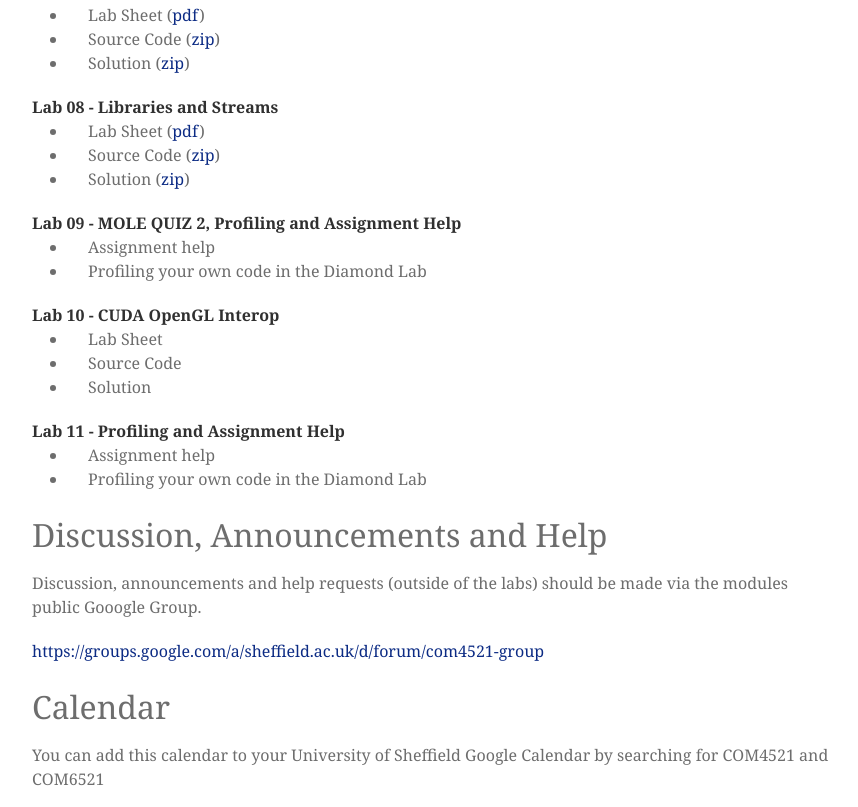
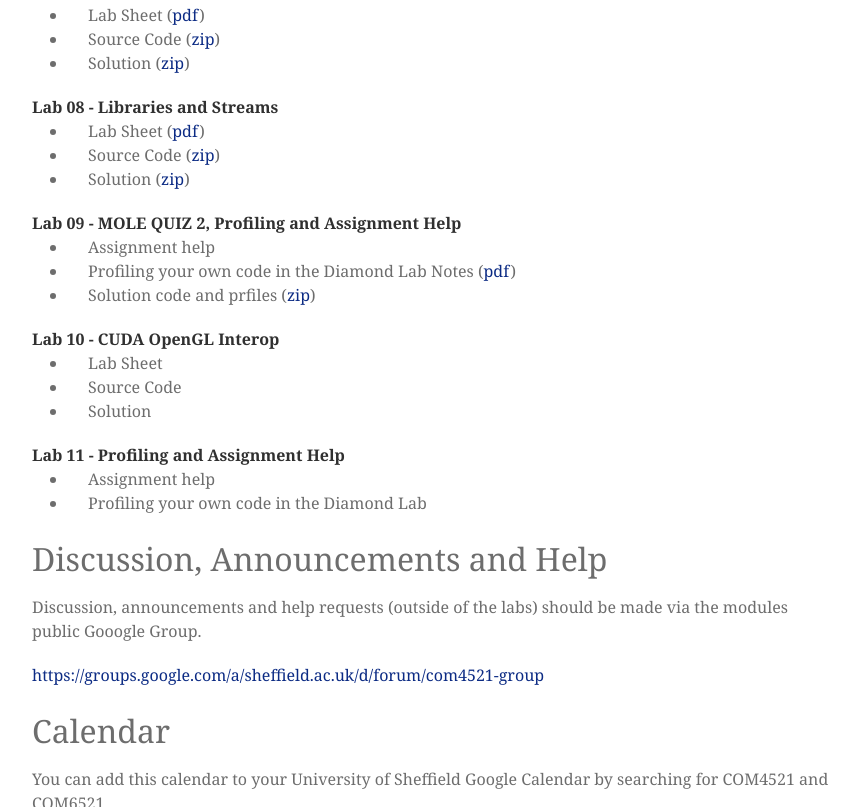
Before and after one commit to mondus/mondus.github.io, a Jekyll site: the page built from teaching/COM4521/index.md, in a window 1280 px wide and 900 px high, scrolled down 5591 px, cut to the strip 0-807 px from the top of the window. Shown: the whole strip, without its empty margins (208-1066 px from the left). Built offline with Jekyll 4.4.1, drawn with Linux system fonts in a browser that asks for light colours; nearby versions of some CDN libraries; some web fonts are replaced; some of the changed text lies outside the part shown.

Commit message:
Update index.md

```diff
--- a/teaching/COM4521/index.md
+++ b/teaching/COM4521/index.md
@@ -172,7 +172,7 @@ Lectures will take place on Mondays 15:00 until 17:00 in Diamond lecture theatre
 * Profiling Introduction
 * The Problem
 * Visual Profiler Guided Analysis
-* Profiling in the lab
+* Profiling in the lab Notes ([pdf](https://drive.google.com/file/d/0B2HbOiEppVPMdjFid0xsd0xuMFU/view?usp=sharing))
 
 ## Week 10: BANK HOLIDAY
 
@@ -257,7 +257,8 @@ If you are unfamiliar with Linux and the bash shell then this is probably not fo
 #### Lab 09 - MOLE QUIZ 2,  Profiling and Assignment Help
 
 * Assignment help
-* Profiling your own code in the Diamond Lab
+* Profiling your own code in the Diamond Lab Notes ([pdf](https://drive.google.com/file/d/0B2HbOiEppVPMdjFid0xsd0xuMFU/view?usp=sharing))
+* Solution code and prfiles ([zip](https://github.com/mondus/com4521/archive/lab09_sln.zip))
 
 #### Lab 10 - CUDA OpenGL Interop
 
```
